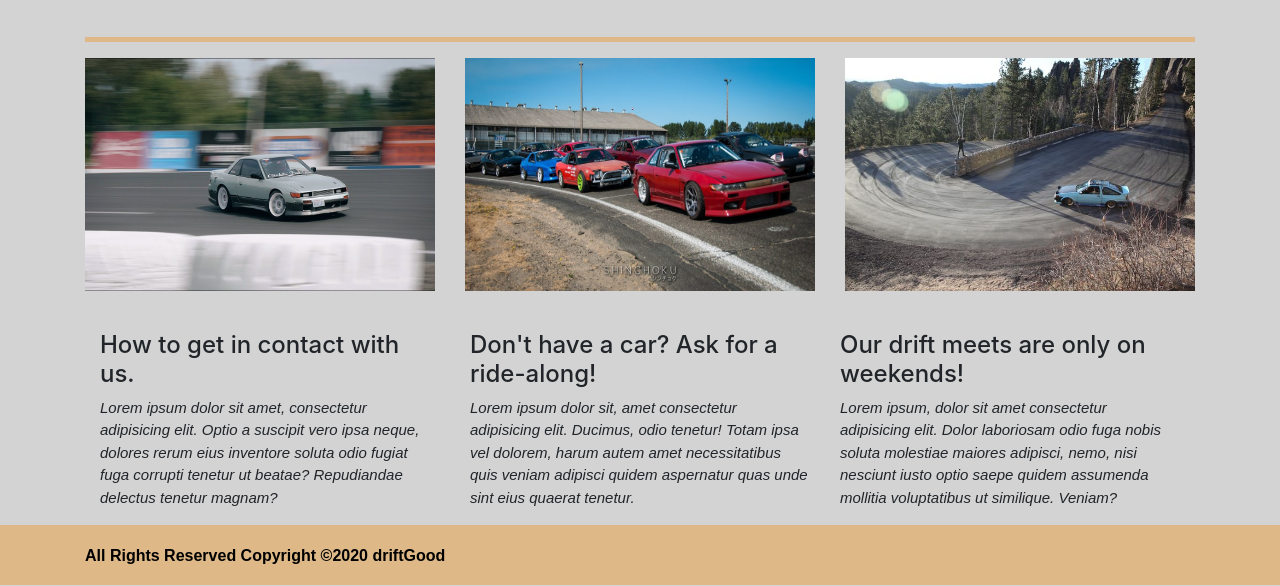
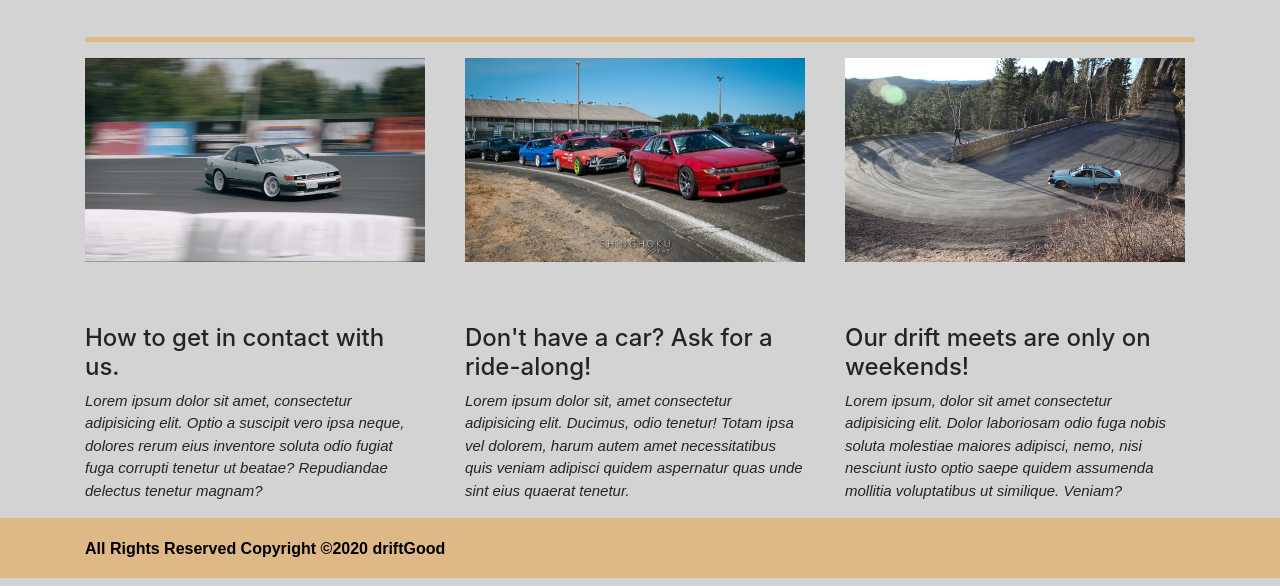
Before and after one commit to efoxblack/driftGood, a plain HTML site: page index.html in a window 1280 px wide. Shown: the part 671-1257 px from the top of the page. Drawn offline with nearby package versions, Linux system fonts and the light colour scheme; a web font is replaced by a local one.

Commit message:
Update main page and style sheet to make the pictures look better

```diff
--- a/index.html
+++ b/index.html
@@ -18,7 +18,6 @@
         </header>
     </div>
 
-
     <div class="container">
         <div class="row" id="firstRow">
           <div class="col-md-5">
@@ -34,13 +33,13 @@
         <hr>
         <div class="row" id="imageRow">
             <div class="col-md-4">
-                <img src="img/s13.jpg" alt="sliding_s13" width="100%" height="100%">
+                <img src="img/s13.jpg" alt="sliding_s13" width="100%" height="90%">
             </div>
             <div class="col-md-4">
-                <img src="img/tandem-lineup.jpg" alt="tandem-lineup" width="100%" height="100%">
+                <img src="img/tandem-lineup.jpg" alt="tandem-lineup" width="100%" height="90%">
             </div>
             <div class="col-md-4">
-                <img src="img/outside-hairpin.jpg" alt="touge-drift" width="100%" height="100%">
+                <img src="img/outside-hairpin.jpg" alt="touge-drift" width="100%" height="90%">
             </div>
         </div>
 
--- a/style.css
+++ b/style.css
@@ -59,8 +59,6 @@ hr{
 
 #secondRow{
     margin-top: 40px;
-    margin-left: auto;
-    margin-right: auto;
 }
 
 #conP{
@@ -73,3 +71,7 @@ hr{
 #submitbut{
     margin-bottom: 20px;
 }
+
+.col-md-4{
+    padding-right: 25px;
+}
```
